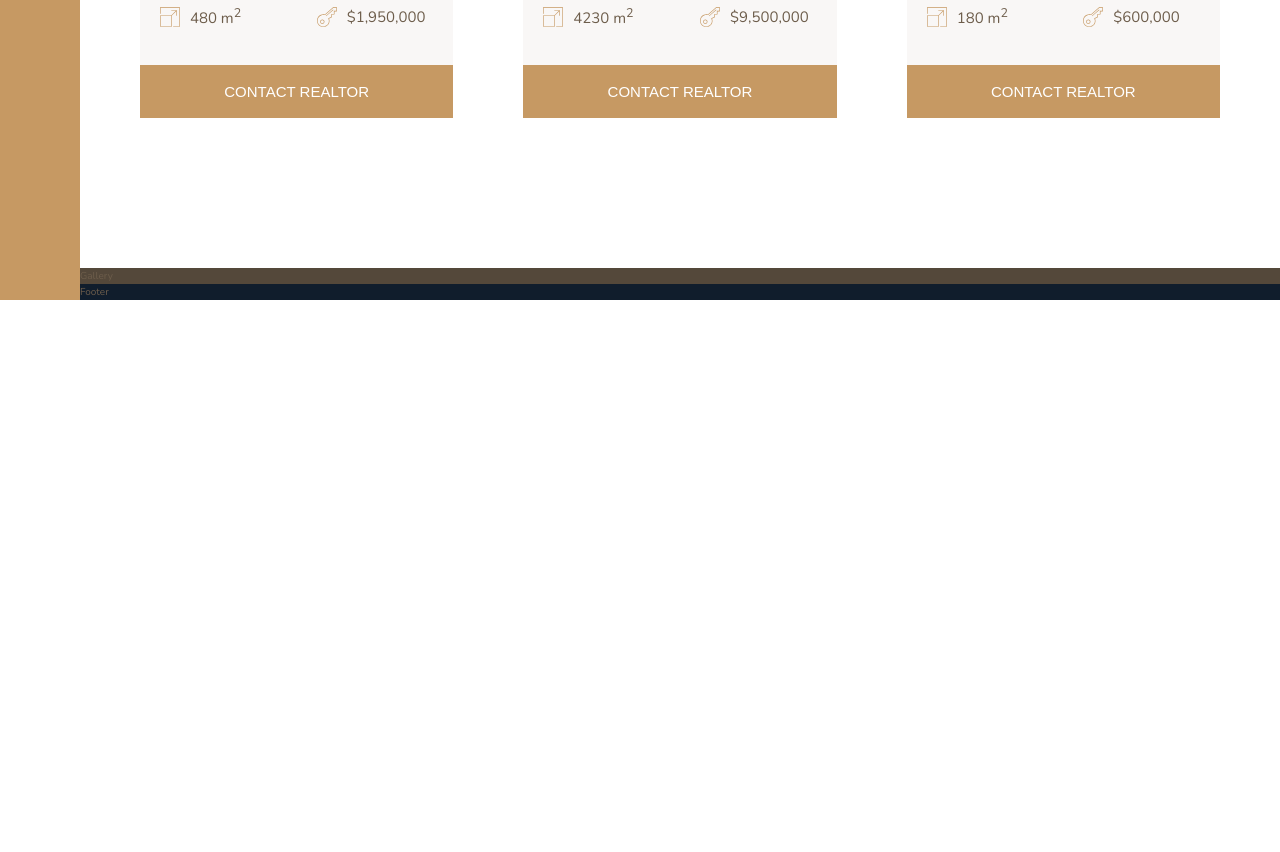
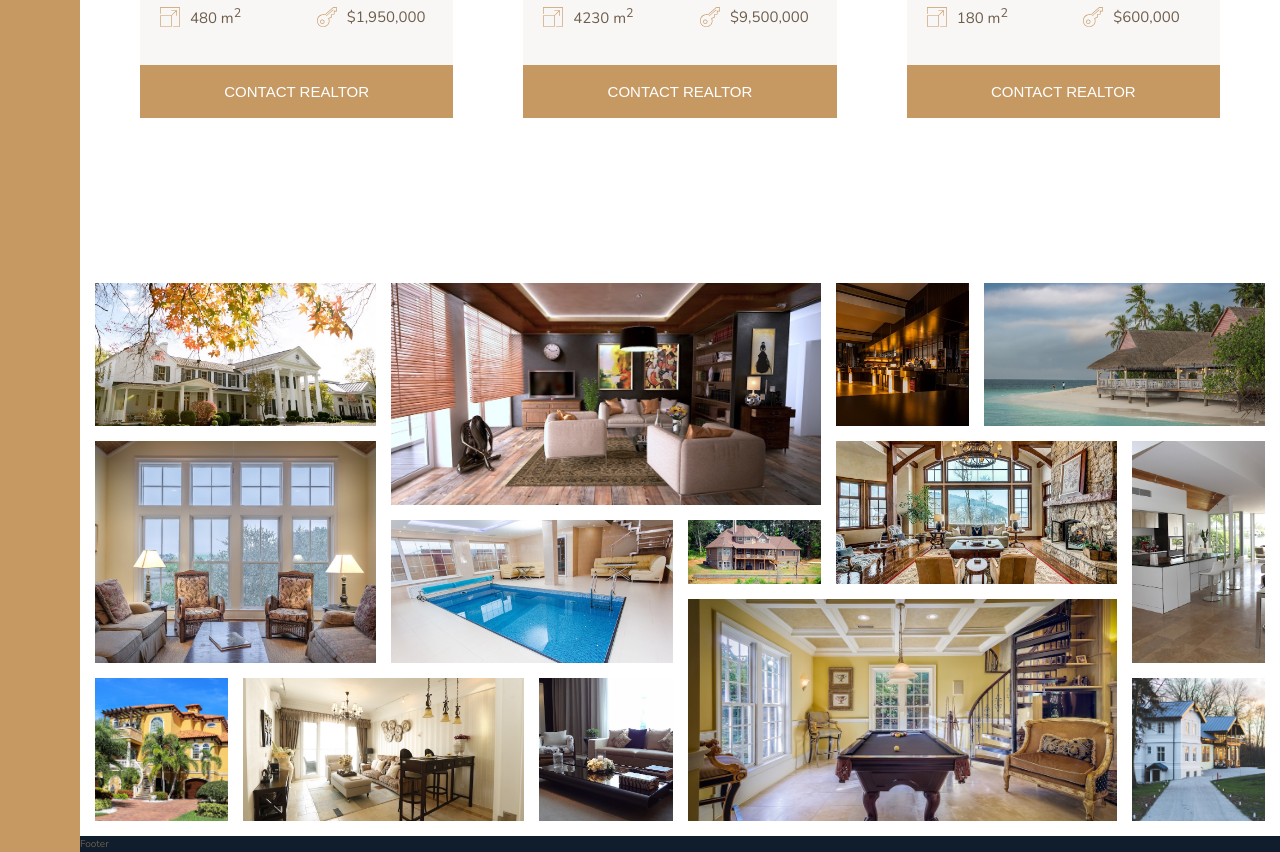
Before and after one commit to pavlov99/udemy-advanced-css-and-sass, a website: page nexter/index.html in a window 1280 px wide. Shown: the part 2808-3660 px from the top of the page. Before the commit the page ends 3108 px from the top, so only its background shows below. Drawn offline with nearby package versions, Linux system fonts and the light colour scheme.

Commit message:
ADD: image gallery

```diff
--- a/nexter/index.html
+++ b/nexter/index.html
@@ -285,7 +285,20 @@
             </div>
         </section>
         <section class="gallery">
-            Gallery
+            <figure class="gallery__item gallery__item--1"><img src="img/gal-1.jpeg" alt="Gallery image 1" class="gallery__img"></figure>
+            <figure class="gallery__item gallery__item--2"><img src="img/gal-2.jpeg" alt="Gallery image 2" class="gallery__img"></figure>
+            <figure class="gallery__item gallery__item--3"><img src="img/gal-3.jpeg" alt="Gallery image 3" class="gallery__img"></figure>
+            <figure class="gallery__item gallery__item--4"><img src="img/gal-4.jpeg" alt="Gallery image 4" class="gallery__img"></figure>
+            <figure class="gallery__item gallery__item--5"><img src="img/gal-5.jpeg" alt="Gallery image 5" class="gallery__img"></figure>
+            <figure class="gallery__item gallery__item--6"><img src="img/gal-6.jpeg" alt="Gallery image 6" class="gallery__img"></figure>
+            <figure class="gallery__item gallery__item--7"><img src="img/gal-7.jpeg" alt="Gallery image 7" class="gallery__img"></figure>
+            <figure class="gallery__item gallery__item--8"><img src="img/gal-8.jpeg" alt="Gallery image 8" class="gallery__img"></figure>
+            <figure class="gallery__item gallery__item--9"><img src="img/gal-9.jpeg" alt="Gallery image 9" class="gallery__img"></figure>
+            <figure class="gallery__item gallery__item--10"><img src="img/gal-10.jpeg" alt="Gallery image 10" class="gallery__img"></figure>
+            <figure class="gallery__item gallery__item--11"><img src="img/gal-11.jpeg" alt="Gallery image 11" class="gallery__img"></figure>
+            <figure class="gallery__item gallery__item--12"><img src="img/gal-12.jpeg" alt="Gallery image 12" class="gallery__img"></figure>
+            <figure class="gallery__item gallery__item--13"><img src="img/gal-13.jpeg" alt="Gallery image 13" class="gallery__img"></figure>
+            <figure class="gallery__item gallery__item--14"><img src="img/gal-14.jpeg" alt="Gallery image 14" class="gallery__img"></figure>
         </section>
         <footer class="footer">
             Footer
--- a/nexter/sass/_gallery.scss
+++ b/nexter/sass/_gallery.scss
@@ -1,4 +1,87 @@
 .gallery {
-    background-color: $color-grey-dark-1;
     grid-column: full-start / full-end;
+    display: grid;
+    grid-template-columns: repeat(8, 1fr);
+    grid-template-rows: repeat(7, 5vw);  // height is related to viewport width for better resize.
+    grid-gap: 1.5rem;
+    padding: 1.5rem;  // gap does not go to left/right.
+
+    &__item {
+        &--1 {
+            grid-row: 1 / span 2;
+            grid-column: 1 / span 2;
+        }
+
+        &--2 {
+            grid-row: 1 / span 3;
+            grid-column: 3 / span 3;
+        }
+
+        &--3 {
+            grid-row: 1 / span 2;
+            grid-column: 6 / 7;
+        }
+
+        &--4 {
+            grid-row: 1 / span 2;
+            grid-column: 7 / -1;
+        }
+
+        &--5 {
+            grid-row: 3 / span 3;
+            grid-column: 1 / span 2;
+        }
+
+        &--6 {
+            grid-row: 4 / span 2;
+            grid-column: 3 / span 2;
+        }
+
+        &--7 {
+            grid-row: 4 / 5;
+            grid-column: 5 / 6;
+        }
+
+        &--8 {
+            grid-row: 3 / span 2;
+            grid-column: 6 / span 2;
+        }
+
+        &--9 {
+            grid-row: 3 / span 3;
+            grid-column: 8 / -1;
+        }
+
+        &--10 {
+            grid-row: 6 / span 2;
+            grid-column: 1 / 2;
+        }
+
+        &--11 {
+            grid-row: 6 / span 2;
+            grid-column: 2 / span 2;
+        }
+
+        &--12 {
+            grid-row: 6 / span 2;
+            grid-column: 4 / 5;
+        }
+
+        &--13 {
+            grid-row: 5 / span 3;
+            grid-column: 5 / span 3;
+        }
+
+        &--14 {
+            grid-row: 6 / span 2;
+            grid-column: 8 / -1;
+        }
+    }
+
+    &__img {
+        width: 100%;
+        height: 100%;
+        object-fit: cover;  // only works if width and height are set.
+        display: block;  // default inline element (as text) adds whiteline at the bottom.
+    }
 }
```
Also changed, not shown: nexter/css/style.css.
